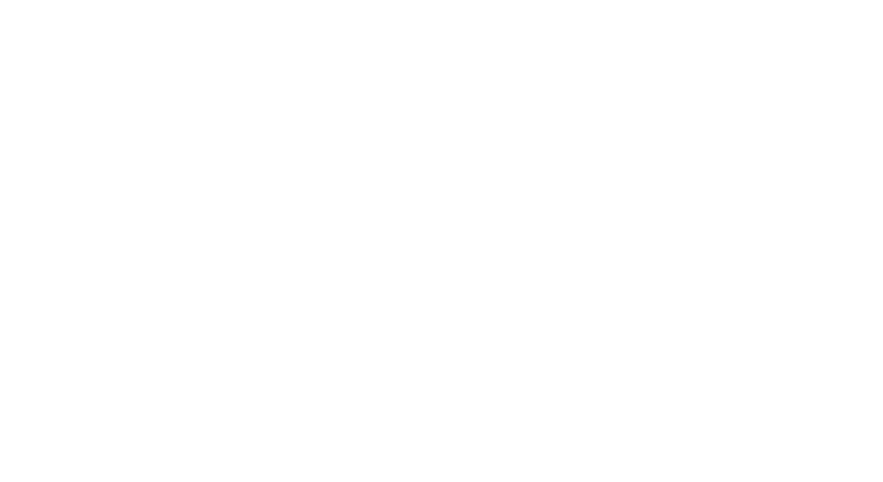
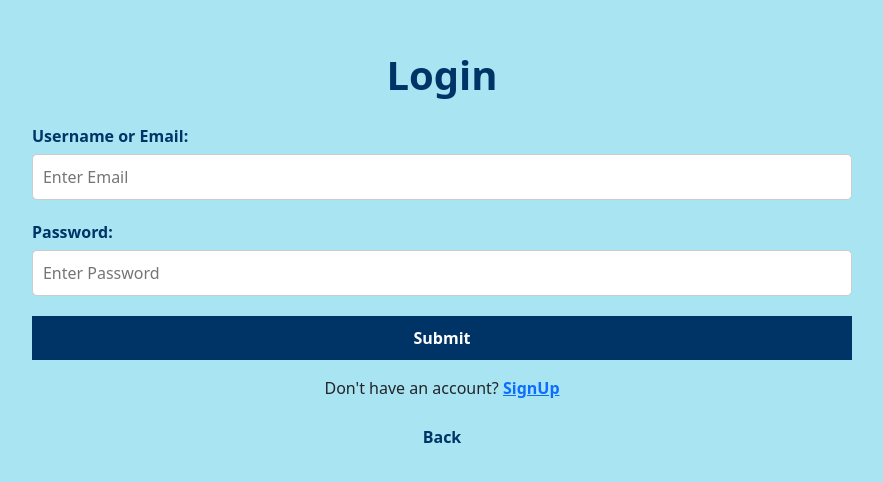
Before and after one commit to GABDY005/ChatSeatFinalWebsite, a React (Create React App) app in the folder client/: page /Login in a window 1280 px wide. Before the commit this address had no page. Shown: the part 150-632 px from the top of the page, without its empty margins (198-1081 px from the left). Built offline with nearby package versions, Linux system fonts and the light colour scheme.

Commit message:
Start developing the code for the signup.js page and added the fields on the page

```diff
--- a/client/src/App.js
+++ b/client/src/App.js
@@ -24,8 +24,8 @@ function App() {
         <Route path="/" element={<Home />} />
         <Route path="/" element={<Help />} />
         <Route path="/" element={<About />} />
-        <Route path="/" element={<Login />} />
-        <Route path="/" element={<Signup />} />
+        <Route path="/Login" element={<Login />} />
+        <Route path="/Signup" element={<Signup />} />
         <Route path="/" element={<Dashboard />} />
         <Route path="/" element={<Listener />} />
         <Route path="/" element={<Coordinators />} />
--- /dev/null
+++ b/client/src/Pages/Login.css
@@ -0,0 +1,79 @@
+:root{
+    --primary-blue: #003366;
+    --accent-blue: #A8E4F2;
+}
+
+body{
+    font-family: Arial, Helvetica, sans-serif;
+    background-color: var(--accent-blue);
+    margin: 0;
+    padding: 0;
+    display: flex;
+    justify-content: center;
+    align-items: center;
+    min-height: 100vh;
+    width: 100%;
+}
+
+.login-page{
+    background-color: var(--accent-blue);
+    min-height: 100vh;
+    width: 100vw;
+    display: flex;
+    justify-content: center;
+    align-items: center;
+    padding: 20px;
+    box-sizing: border-box;
+}
+
+.login-box h1{
+    background-color: var(--accent-blue);
+    color: var(--primary-blue);
+    font-weight: bold;
+    font-size: 40px; ;
+    text-align: center;
+    margin-bottom: 25px;
+}
+
+label{
+    font-weight: bold;
+    color: var(--primary-blue);
+}
+
+input[type="email"],
+input[type="password"] {
+    width: 100%;
+    padding: 10px;
+    margin-top: 6px;
+    margin-bottom: 20px;
+    border: 1px solid #ccc;
+    border-radius: 5px;
+}
+
+button{
+    background-color: var(--primary-blue);
+    color: white;
+    font-weight: bold;
+    padding: 10px;
+    border: none;
+    border-radius: 6px;
+    width: 100%;
+    cursor: pointer;
+}
+
+button:hover{
+    background-color: #002b5c;
+}
+
+.back-link{
+    display: block;
+    text-align: center;
+    margin-top: 25px;
+    font-weight: bold;
+    text-decoration: none;
+    color: var(--primary-blue);
+}
+
+.back-link:hover{
+    text-decoration: underline;
+}
--- a/client/src/Pages/Login.js
+++ b/client/src/Pages/Login.js
@@ -1,6 +1,61 @@
+import { useState } from "react";
+import { useNavigate } from "react-router-dom";
+import "./Login.css";
+
+
+
 function Login() {
+    const [email, setEmail] = useState("");
+    const [password, setPassword] = useState("");
+    const [errorMsg, setErrorMsg] = useState("");
+    const navigate = useNavigate();
+
+    const handleSubmit = (e) => {
+        e.preventDefault();
+
+
+    const validEmail = "trialsite@chatseat.com";
+    const validPassword = "ChatSeat";
+
+    if (email === validEmail && password === validPassword) {
+        errorMsg.style.display = "none";
+        alert("Login successful!");
+        navigate("/Dashboard");
+    } else {
+        setErrorMsg("Invalid email or password");
+    }
+};
+
     return(
-        <h1>Login</h1>
+        <>
+        <div className="login-page">
+            <div className="login-box">
+                <h1>Login</h1>
+                <form onSubmit={handleSubmit}>
+                    <label htmlFor="email">Username or Email:</label>
+                    <input type="email" id="email" name="email" placeholder="Enter Email" required
+                        value={email}
+                        onChange={(e) => setEmail(e.target.value)} />
+
+                    <label htmlFor="password">Password:</label>
+                    <input type="password" id="password" name="password" placeholder="Enter Password" required
+                    value={password} onChange={(e) => setPassword(e.target.value)} />
+
+                    {errorMsg && <div className="alert alert-danger text-center">{errorMsg}</div>}
+
+                    <button type="submit">Submit</button>
+                </form>
+
+                <div className="text-center mt-3">
+                    <p> Don't have an account? {""}
+                        <a href="/signup" style={{color:"003366", fontWeight:"bold"}}> SignUp </a>
+                    </p>
+                </div>
+
+                <a href="/" className="back-link">Back</a>
+            </div>
+        </div>
+        </>
     );
 
 }
--- a/client/src/Pages/Signup.js
+++ b/client/src/Pages/Signup.js
@@ -1,6 +1,94 @@
+import React, { useState } from "react";
+import {useNavigate} from "react-router-dom";
+
+
 function Signup() {
+    const [form, setForm] = useState({
+        firstName: "",
+        lastName: "",
+        phoneNo: "",
+        address: "",
+        role: "",
+        email: "",
+        username: "",
+        password:""
+
+    });
+
+    const [error, setError] = useState("");
+    const navigate = useNavigate();
+    const handleChange = (e) => {
+        setForm({...form, [e.target.name]: e.target.value});
+    };
+
+    const handleSubmit = (e) => {
+        e.preventDefault();
+
+        if (!form.firstName || !form.lastName || !form.phoneNo || !form.Address || !form.Role || !form.email || !form.username || !form.password) {
+            setError("Please fill all the fieldn to signup!");
+            return;
+        } console.log("Form Submitted:", form);
+        alert("You successfully created the account!");
+
+        navigate("/login");
+    }
+
+
+
     return(
-        <h1>SignUp</h1>
+        <>
+        <div className="signup-page">
+            <div className="signup-box">
+                <h2>
+                    Create an Account
+                </h2>
+
+                <form onSubmit="{handleSubmit}">
+                    <div>
+                        <label htmlFor="firstName">First Name:</label>
+                        <input type="text" id="firstName" name="firstName" value={form.firstName} onChange={handleChange} required/>
+                    </div>
+                    <div>
+                        <label htmlFor="lastName">Last Name</label>
+                        <input type="text" id="lastName" name="lastName" value={form.lastName} onChange={handleChange} required />
+                    </div>
+
+                        <label htmlFor="phoneNo">Phone Number</label>
+                        <input type="text" id="phoneNo" name="phoneNo" value={form.phoneNo} onChange={handleChange} required />
+
+
+                        <label htmlFor="address">Address</label>
+                        <input type="text" id="address" name="address" value={form.address} onChange={handleChange} required />
+
+
+                        <label htmlFor="role">Role</label>
+                        <select>
+                        <input type="text" id="role" name="role" value={form.role} onChange={handleChange} required />
+                        <option value="">Select Role</option>
+                        <option value="Listener">Listener</option>
+                        <option value="Coordinator">Coordinator</option>
+                        </select>
+
+                        <label htmlFor="email">Email Address:</label>
+                        <input type="email" name="email" id="email" value={form.email} required />
+
+                        <label htmlFor="username">Username:</label>
+                        <input type="text" id="username" name="username" value={form.username} required />
+
+                        <label htmlFor="password">Create Password:</label>
+                        <input type="password" id="password" name="password" value={form.password} required />
+
+                        <button type="submit">Signup</button>
+
+
+                </form>
+
+                {error && <div className="error-message">{error}</div>}
+
+                <a href="/login" className="back-link"> Back</a>
+            </div>
+        </div>
+        </>
     );
 
 }
--- a/client/src/index.css
+++ b/client/src/index.css
@@ -5,6 +5,7 @@ body {
     sans-serif;
   -webkit-font-smoothing: antialiased;
   -moz-osx-font-smoothing: grayscale;
+  background-color: var(--accent-blue);
 }
 
 code {
```
Also changed, not shown: client/src/Pages/Home.js (+1 -9 lines).
